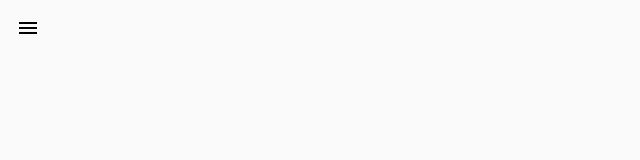
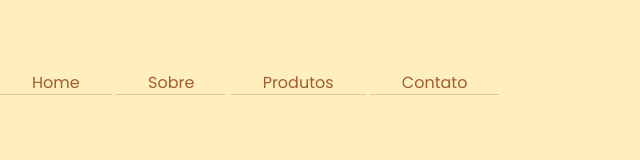
Before and after one commit to hillpng/Pet-Shop, a plain HTML site: page index.html in a window 1280 px wide. Shown: the whole page, without its empty margins (0-640 px from the left). Drawn offline with Linux system fonts and the light colour scheme.

Commit message:
created responsive tablet

```diff
--- a/index.html
+++ b/index.html
@@ -17,7 +17,7 @@
 
         <nav class="menu">
             <ul>
-                <li class="item-selecionado"><a href="#">Home</a></li>
+                <li><a href="#">Home</a></li>
                 <li><a href="#">Sobre</a></li>
                 <li><a href="#">Produtos</a></li>
                 <li><a href="#">Contato</a></li>
--- a/styles/style-header.css
+++ b/styles/style-header.css
@@ -22,6 +22,7 @@ header {
 
 label {
     z-index: 1;
+    background-color: #a25b32;
 }
 
 .material-icons {
@@ -29,21 +30,21 @@ label {
 }
 
 .menu {
-    background-color: rgba(16, 16, 16, .5);
     width: 40vw;
     height: 100vh;
     left: -40vw;
     position: absolute;
-    transition: all .5s;
+    /* transition: all .5s; */
     background-color: #FFEFBD;
 }
 
 #check:checked ~ .menu{
     transform: translateX(40vw);
 }
+
 #check:checked ~ label {
     transition: .5s;
-    color: #a25b32;
+    color: #FAFAFA;
 }
 
 ul {
@@ -68,3 +69,25 @@ a:hover {
     color: #FAFAFA;
     font-weight: 600;
 }
+
+@media screen and (min-width: 768px) {
+    header {
+        flex-direction: row;
+    }
+
+    label {
+        display: none;
+    }
+    .menu {
+        width: 100vw;
+        position: static;
+    }
+
+    li {
+        display: inline;
+    }
+
+    a {
+        display: inline-block;
+    }
+}
```
